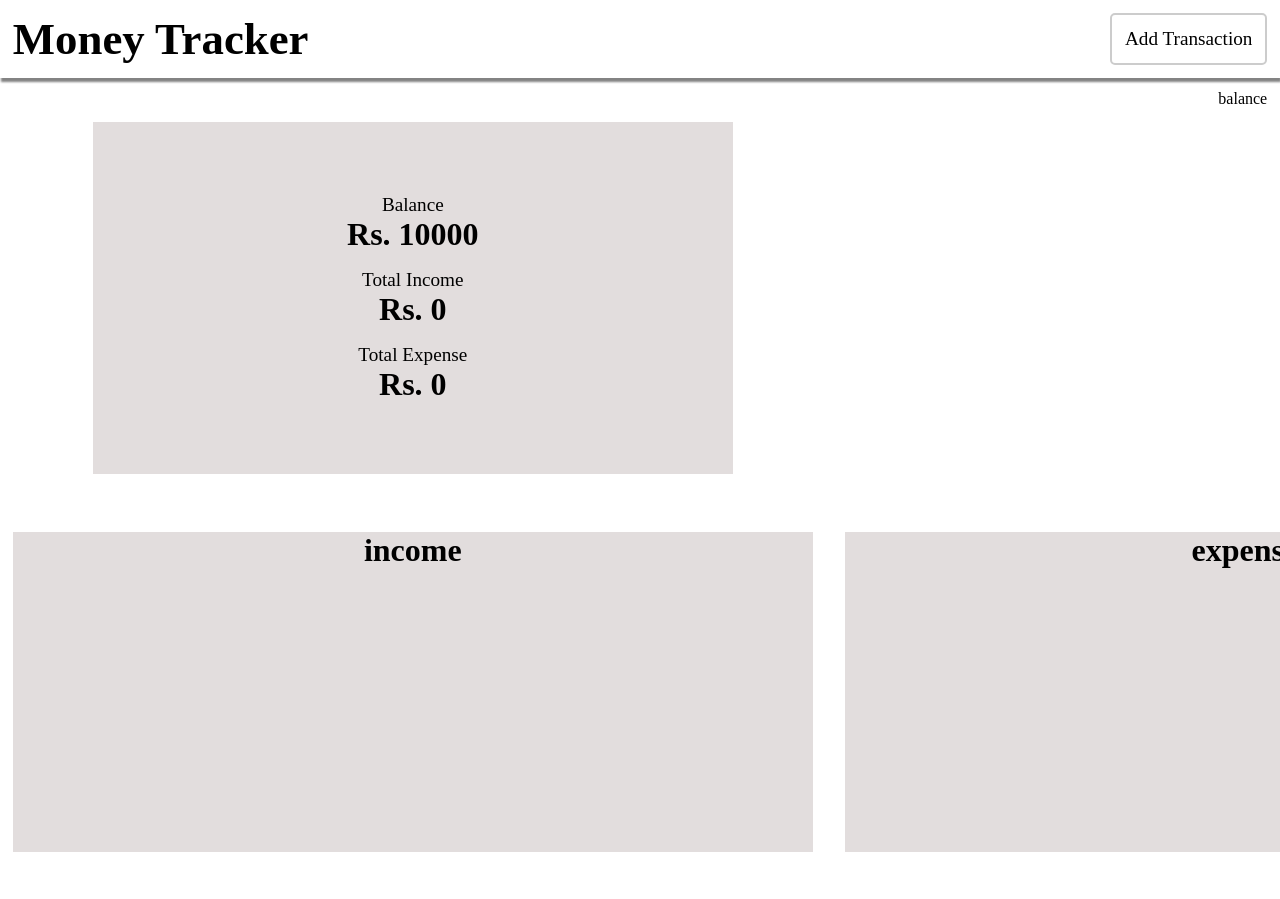
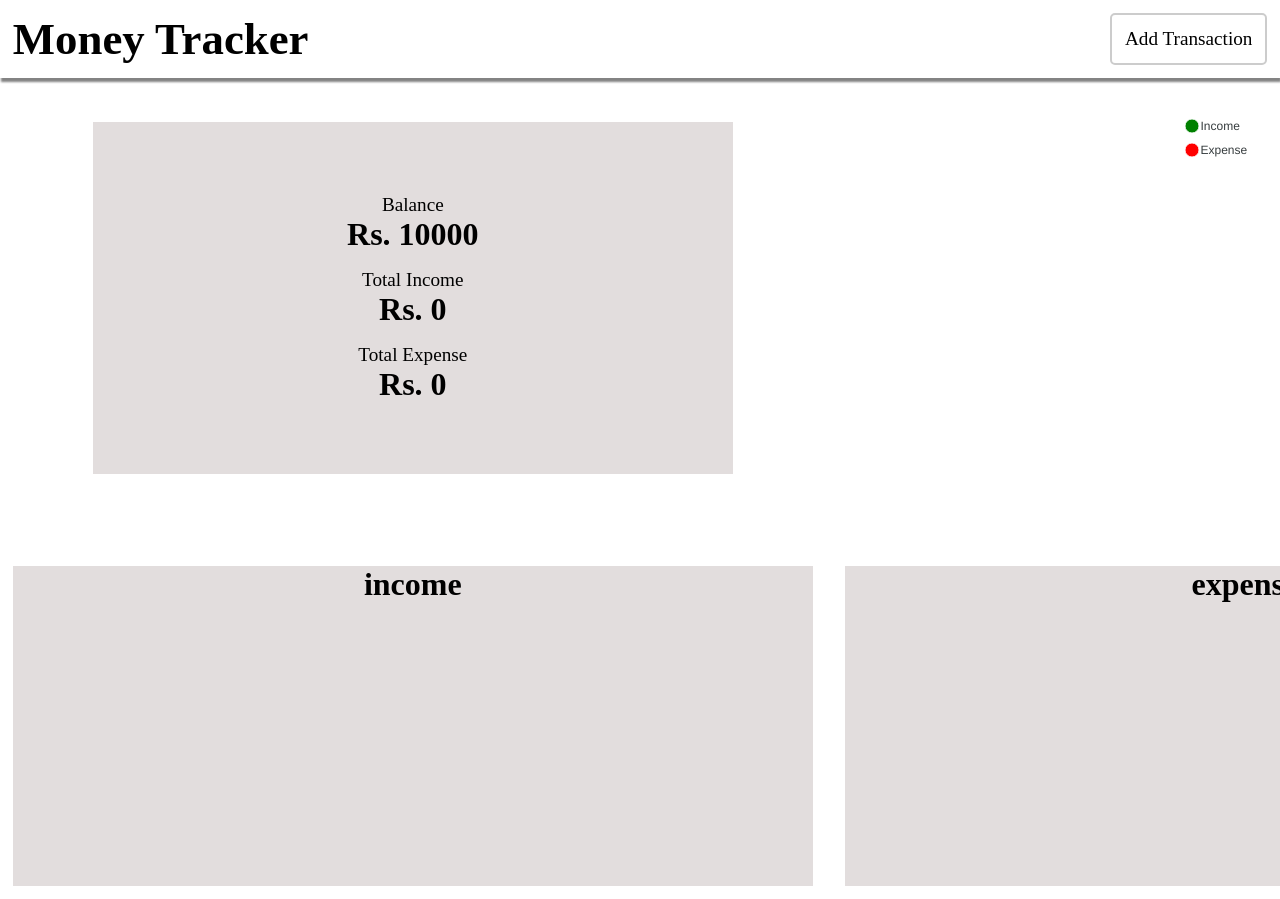
Before and after one commit to Abhirawat623/frontend-moneytracker, a React (Create React App) app: page / in a window 1280 px wide. Shown: the top 899 px of the page. Before the commit the page ends 865 px from the top, so only its background shows below. Built offline with nearby package versions, Linux system fonts and the light colour scheme.

Commit message:
chart added

```diff
--- a/package.json
+++ b/package.json
@@ -7,6 +7,7 @@
     "@testing-library/react": "^13.4.0",
     "@testing-library/user-event": "^13.5.0",
     "react": "^18.2.0",
+    "react-apexcharts": "^1.4.1",
     "react-dom": "^18.2.0",
     "react-scripts": "5.0.1",
     "uuid": "^9.0.1",
--- a/src/components/balancechart/Balancechart.jsx
+++ b/src/components/balancechart/Balancechart.jsx
@@ -1,7 +1,61 @@
-import "./balancechart.css";
+import Chart from "react-apexcharts";
+import { useTransaction } from "../../context";
+const options = {
+  labels: ["Income", "Expense"],
+  colors: ["green","red"],
+  chart: {
+    width: "150px",
+    height:"500px"
+  },
+  states: {
+    hover: {
+      filter: {
+        type: "none",
+      },
+    },
+  },
+  legend: {
+    show: true,
+  },
+  dataLabels: {
+    enabled: true,
+  },
+  hover: { mode: null },
+  plotOptions: {
+    donut: {
+      expandOnClick: true,
+      donut: {
+        labels: {
+          show: true,
+        },
+      },
+    },
+  },
+  fill: {
+    colors: ["#13941a","#c52b2b"],
+  },
+  tooltip: {
+    enabled: true,
+    theme: "dark",
+    style: {
+      fontSize: "12px",
+      fontFamily: undefined,
+      backgroundColor: "#000000",
+    },
+  },
+};
 
-export const Balancechart=()=>{
-    return(
-        <div>balance</div>
-    )
+export const Balancechart=({expense = 100, income = 100})=> {
+  //adding income and expense
+  const {totalIncome, totalExpenses}= useTransaction();
+
+    return (
+    <Chart
+      options={options}
+      series={[totalIncome, totalExpenses]}
+      type="pie"
+      width={"450px"}
+      height={"450px"}
+    />
+  );
 }
```
Also changed, not shown: 1 other file (tests, documents, lock files or other folders).
